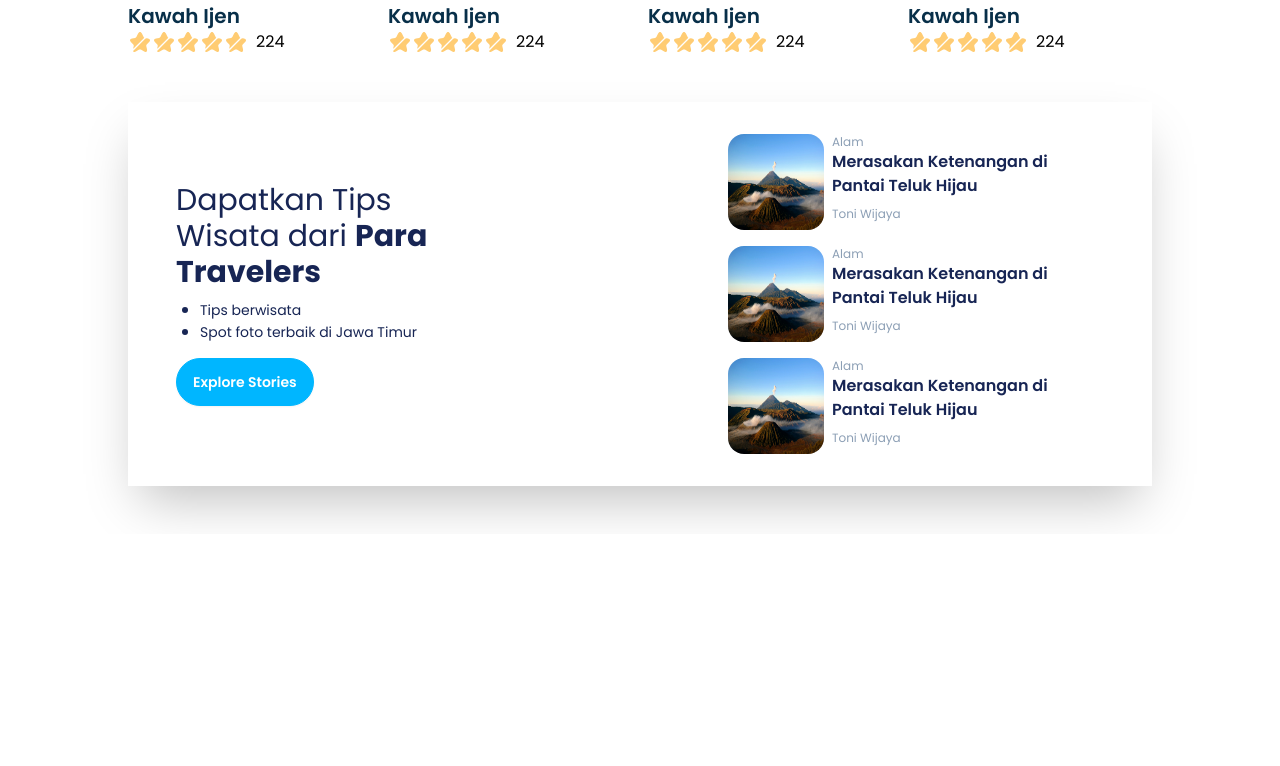
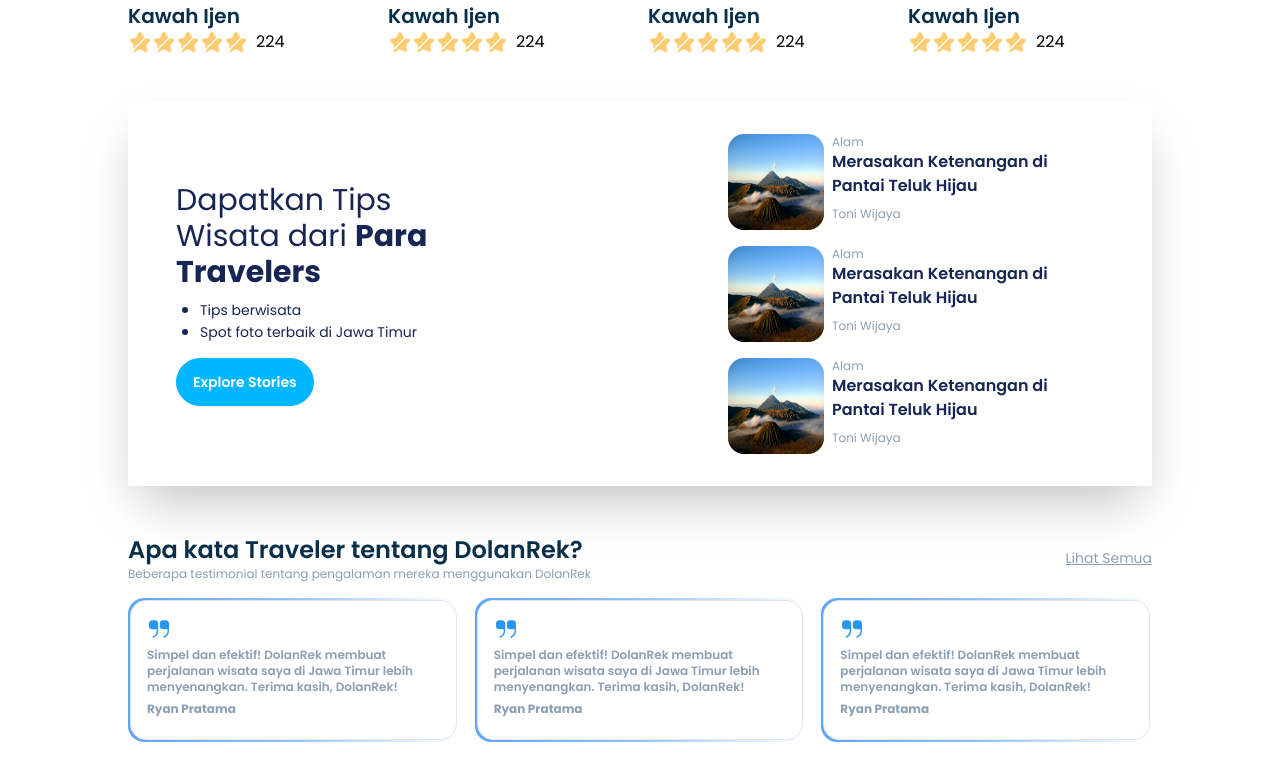
Before and after one commit to Sinduaditya/rusa, a React (Vite) app: page / in a window 1280 px wide. Shown: the part 2000-2766 px from the top of the page. Before the commit the page ends 2534 px from the top, so only its background shows below. Built offline with nearby package versions, Linux system fonts and the light colour scheme.

Commit message:
Menambahkan bagian Testimoni pada Homepage

```diff
--- /dev/null
+++ b/src/components/Review.jsx
@@ -0,0 +1,38 @@
+import ReviewCard from "./ReviewCard";
+
+function Review() {
+    return (
+        <>
+            {/* Review - Start */}
+            <div className="grid gap-4 font-poppins max-w-screen-lg mx-auto my-6">
+                {/* Review - Bagian Atas (Tulisan dan link "Lihat Semua") */}
+                <div className="flex w-full justify-between">
+                    <div className="">
+                        <h1 className="text-sky-950 font-semibold text-2xl">
+                            Apa kata Traveler tentang DolanRek?
+                        </h1>
+                        <p className="text-xs text-secondary">
+                            Beberapa testimonial tentang pengalaman mereka
+                            menggunakan DolanRek
+                        </p>
+                    </div>
+                    <div className="flex flex-wrap place-self-center">
+                        <a href="" className="underline text-sm text-secondary">
+                            Lihat Semua
+                        </a>
+                    </div>
+                </div>
+                {/* Review - End of Bagian Atas (Tulisan dan link "Lihat Semua") */}
+                {/* Review - Bagian Card */}
+                <div className="flex gap-4">
+                    <ReviewCard />
+                    <ReviewCard />
+                    <ReviewCard />
+                </div>
+            </div>
+            {/* Review - End */}
+        </>
+    );
+}
+
+export default Review;
--- /dev/null
+++ b/src/components/ReviewCard.jsx
@@ -0,0 +1,23 @@
+import Quote from "../assets/quote-down.svg";
+
+function ReviewCard() {
+    return (
+        <>
+            <div className="w-fit h-36 bg-gradient-to-r from-blue-400 via-blue-300 to-transparent p-0.5 rounded-2xl">
+                <div className="grid bg-white border w-fit h-full p-4 rounded-2xl justify-between">
+                    <img src={Quote} alt="" />
+                    <h1 className="text-xs font-semibold text-secondary">
+                        Simpel dan efektif! DolanRek membuat perjalanan wisata
+                        saya di Jawa Timur lebih menyenangkan. Terima kasih,
+                        DolanRek!
+                    </h1>
+                    <p className="text-secondary text-xs font-bold">
+                        Ryan Pratama
+                    </p>
+                </div>
+            </div>
+        </>
+    );
+}
+
+export default ReviewCard;
--- a/src/pages/Home.jsx
+++ b/src/pages/Home.jsx
@@ -2,6 +2,7 @@
 import HeroCarousel from "../components/HeroCarousel.jsx";
 import HeroSection from "../components/HeroSection.jsx";
 import PopularDestination from "../components/PopularDestination.jsx";
+import Review from "../components/Review.jsx";
 import WhatsNext from "../components/WhatsNext.jsx";
 
 const Home = () => {
@@ -23,6 +24,9 @@
                 {/* Get Tips from Travellers */}
                 <GetTips />
                 {/* END Get Tips from Travellers */}
+                {/* Review dan Testimonial */}
+                <Review />
+                {/* END Review dan Testimonial */}
             </div>
         </>
     );
```
Also changed, not shown: src/assets/quote-down.svg (added).
